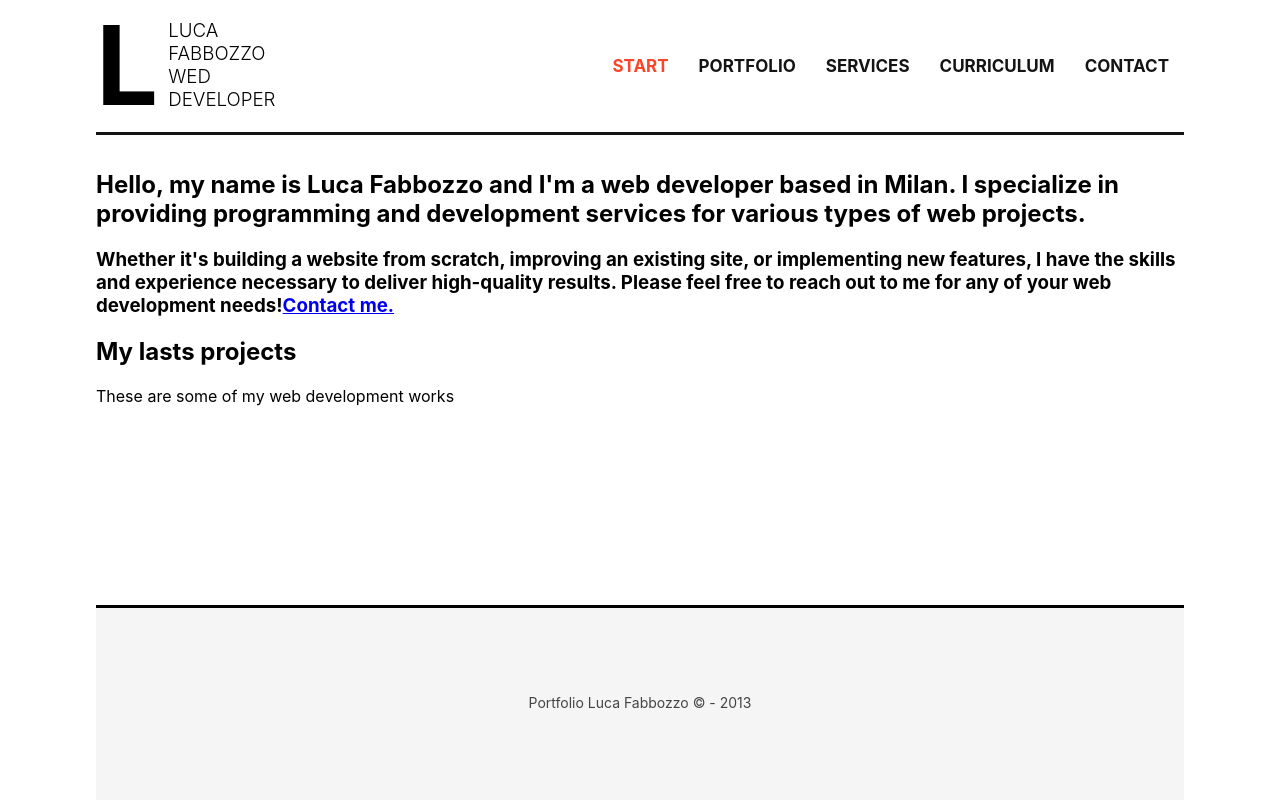
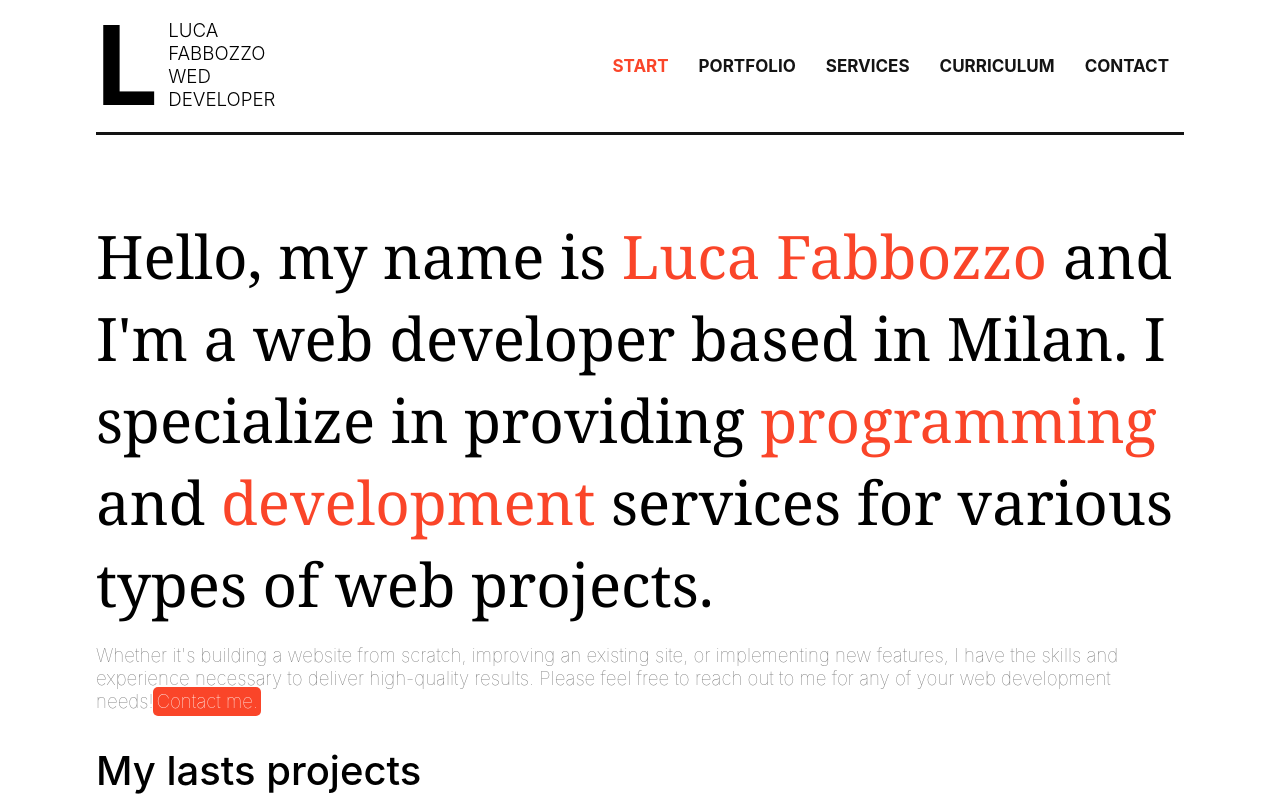
Before and after one commit to LucaFabbozzo/React-portfolio, a React (Create React App) app: page /start in a window 1280 px wide. Shown: the top 800 px of the page. Built offline with nearby package versions, Linux system fonts and the light colour scheme.

Commit message:
styles to pages

```diff
--- a/src/components/Contact.js
+++ b/src/components/Contact.js
@@ -3,7 +3,7 @@ import React from 'react'
 export const Contact = () => {
   return (
     <div className="page">
-      <h1>Services</h1>
+      <h1 className='heading'>Services</h1>
 
       <form className="contact" action='mailto:luca@luca.com'>
         <input type="text" placeholder="Name" />
--- a/src/components/Curriculum.js
+++ b/src/components/Curriculum.js
@@ -3,7 +3,7 @@ import React from 'react'
 export const Curriculum = () => {
   return (
     <div className="page">
-      <h1>Curriculum</h1>
+      <h1 className="heading">Curriculum</h1>
 
       <h2>Experience</h2>
       <ul>
--- a/src/components/Portfolio.js
+++ b/src/components/Portfolio.js
@@ -3,7 +3,7 @@ import React from 'react'
 export const Portfolio = () => {
   return (
     <div className="page">
-      <h1>Portfolio</h1>
+      <h1 className="heading">Portfolio</h1>
     </div>
   );
 }
--- a/src/components/Services.js
+++ b/src/components/Services.js
@@ -3,7 +3,7 @@ import React from 'react'
 export const Services = () => {
   return (
     <div className="page">
-      <h1>Services</h1>
+      <h1 className="heading">Services</h1>
 
       <section className="services">
         <article className="service">
--- a/src/components/Start.js
+++ b/src/components/Start.js
@@ -3,11 +3,11 @@ import { Link } from 'react-router-dom';
 
 export const Start = () => {
   return (
-    <div>
+    <div className="home">
       <h1>
-        Hello, my name is Luca Fabbozzo and I'm a web developer based in Milan.
-        I specialize in providing programming and development services for
-        various types of web projects.
+        Hello, my name is <span>Luca Fabbozzo</span> and I'm a web developer
+        based in Milan. I specialize in providing <span>programming</span> and
+        <span> development</span> services for various types of web projects.
       </h1>
       <h3>
         Whether it's building a website from scratch, improving an existing
@@ -18,7 +18,7 @@ export const Start = () => {
       </h3>
 
       <section className="lasts-works">
-        <h2>My lasts projects</h2>
+        <h2 className='heading'>My lasts projects</h2>
         <p>These are some of my web development works</p>
         <div className="works"></div>
       </section>
--- /dev/null
+++ b/src/style/_footer.scss
@@ -0,0 +1,14 @@
+// footer
+
+footer {
+  line-height: 100px;
+  min-height: 150px;
+  margin-top: 80px;
+  text-align: center;
+  font-size: 14px;
+  margin-top: 35px;
+  padding-top: 45px;
+  border-top: 3px solid black;
+  background: #f5f5f5;
+  color: #444;
+}
--- /dev/null
+++ b/src/style/_header.scss
@@ -0,0 +1,64 @@
+// header nav
+
+.header {
+  height: 132px;
+  display: flex;
+  align-items: center;
+  border-bottom: 3px solid #131313;
+  margin-bottom: 35px;
+
+  .logo {
+    flex-grow: 2;
+    display: flex;
+
+    span {
+      display: block;
+      font-size: 110px;
+      font-weight: bolder;
+      margin-top: -3px;
+    }
+
+    h3 {
+      display: block;
+      flex-basis: 40px;
+      margin-left: 10px;
+      font-weight: 300;
+      text-transform: uppercase;
+      text-transform: uppercase;
+    }
+  }
+
+  nav {
+    flex-grow: 1;
+
+    ul {
+      height: 132px;
+      display: flex;
+      justify-content: flex-end;
+      align-items: center;
+      list-style: none;
+    }
+
+    li {
+      text-transform: uppercase;
+      font-weight: bold;
+      font-size: 17px;
+      margin-left: 15px;
+      margin-right: 15px;
+    }
+
+    a {
+      color: #141414;
+      text-decoration: none;
+
+      &:hover {
+        color: #fa4529;
+        transition: all 300ms;
+      }
+    }
+  }
+
+  .active {
+    color: #fa4529;
+  }
+}
--- /dev/null
+++ b/src/style/_start.scss
@@ -0,0 +1,44 @@
+//start
+
+.home {
+  h1 {
+    font-family: Georgia, 'Times New Roman', Times, serif;
+    font-weight: 400;
+    font-size: 60px;
+    margin-bottom: 0px;
+    margin-top: 80px;
+
+    span {
+      color: #fa4529;
+    }
+  }
+
+  h3 {
+    color: #6e6e6e;
+    font-weight: lighter;
+  }
+
+  a {
+    padding: 3px;
+    border-radius: 5px;
+    color: white;
+    background-color: #fa4529;
+    text-decoration: none;
+    transition: all 300ms;
+
+    &:hover {
+      background-color: #40a840;
+    }
+  }
+
+  .heading {
+    font-size: 40px;
+    font-weight: 500;
+    color: black;
+    margin-bottom: 0px;
+  }
+
+  p {
+    color: #6e6e6e;
+  }
+}
--- a/src/style/general.scss
+++ b/src/style/general.scss
@@ -1,3 +1,8 @@
+@import './header';
+@import './footer';
+@import './start';
+
+
 body {
   margin: 0;
   font-family: -apple-system, BlinkMacSystemFont, 'Segoe UI', 'Roboto', 'Oxygen',
@@ -17,79 +22,17 @@ code {
   margin: 0 auto;
 }
 
-// header nav
-
-.header {
-  height: 132px;
-  display: flex;
-  align-items: center;
-  border-bottom: 3px solid #131313;
-  margin-bottom: 35px;
-  .logo {
-    flex-grow: 2;
-    display: flex;
-    span {
-      display: block;
-      font-size: 110px;
-      font-weight: bolder;
-      margin-top: -3px;
-    }
-    h3 {
-      display: block;
-      flex-basis: 40px;
-      margin-left: 10px;
-      font-weight: 300;
-      text-transform: uppercase;
-      text-transform: uppercase;
-    }
-  }
-  nav {
-    flex-grow: 1;
-    ul {
-      height: 132px;
-      display: flex;
-      justify-content: flex-end;
-      align-items: center;
-      list-style: none;
-    }
-    li {
-      text-transform: uppercase;
-      font-weight: bold;
-      font-size: 17px;
-      margin-left: 15px;
-      margin-right: 15px;
-    }
-    a {
-      color: #141414;
-      text-decoration: none;
-      &:hover {
-        color: #fa4529;
-        transition: all 300ms;
-      }
-    }
-  }
-  .active {
-    color: #fa4529;
-  }
-}
-
-
 // content
 
 .content {
   min-height: 400px;
 }
 
-// footer
-
-footer {
-  line-height: 100px;
-  min-height: 150px;
-  text-align: center;
-  font-size: 14px;
-  margin-top: 35px;
-  padding-top: 45px;
-  border-top: 3px solid black;
-  background: #f5f5f5;
-  color: #444;
+.page {
+  .heading {
+        font-size: 55px;
+        font-weight: bold;
+        color: black;
+        margin-bottom: 0px;
+  }
 }
```
